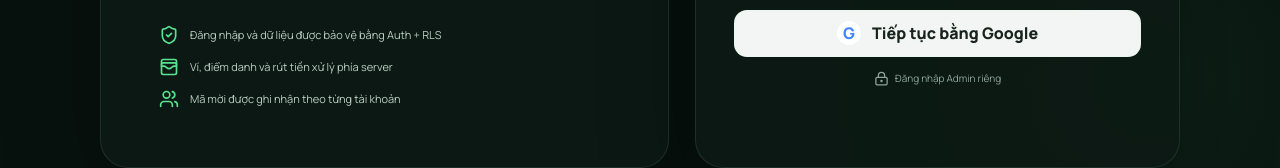
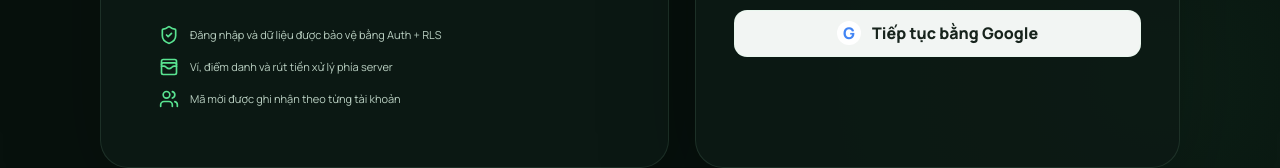
Before and after one commit to billboy1102/adcash_xem-kiemthuong, a React (Vite) app: page / in a window 1280 px wide. Shown: the part 559-727 px from the top of the page. Built offline with nearby package versions, Linux system fonts and the light colour scheme.

Commit message:
Use unified login with automatic admin routing

```diff
--- a/src/main.tsx
+++ b/src/main.tsx
@@ -1,11 +1,12 @@
 import React from 'react'
 import ReactDOM from 'react-dom/client'
-import App from './App'
+import RootApp from './RootApp'
 import './styles.css'
 import './production.css'
+import './auth-overrides.css'
 
 ReactDOM.createRoot(document.getElementById('root')!).render(
   <React.StrictMode>
-    <App />
+    <RootApp />
   </React.StrictMode>,
 )
```
